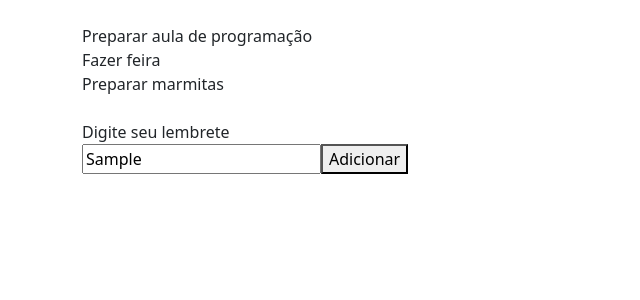
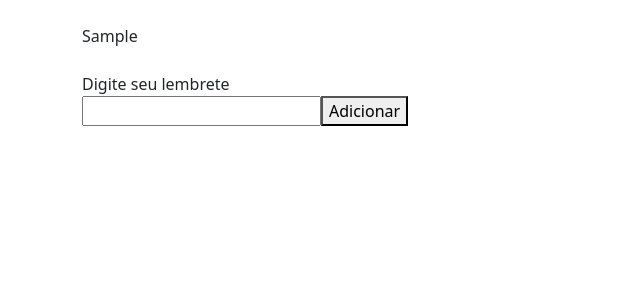
Before and after one commit to AlissonCurvina/prova-p1, a React (Vite) app: page / in a window 1280 px wide. Both pictures are taken after typing "Sample" into the empty fields and a click on the button "Adicionar". Shown: the top 300 px of the page, without its empty margins (0-640 px from the left). Built offline with nearby package versions, Linux system fonts and the light colour scheme.

Commit message:
feat(p1): exibe lista real

```diff
--- a/src/App.jsx
+++ b/src/App.jsx
@@ -1,21 +1,65 @@
+import React from "react"
 import LembreteEntrada from './LembreteEntrada'
 import LembreteLista from './LembreteLista'
 
-const App = () => {
-  return(
+class App extends React.Component {
+
+
+
+	constructor(props) {
+		super(props)
+		this.lembretes = []
+
+		this.state = {
+			lembretes: this.lembretes,
+			valorInput: "",
+			novoLembrete: null
+		}
+	}
+
+	atualizarValorInput = (e) => {
+		this.setState({valorInput: e.target.value})
+	}
+
+	obterValorInput = () => {
+		return this.state.valorInput
+	}
+
+	limparValorInput = () => {
+		this.setState({valorInput: ""})
+	}
+
+	obterLembrete = () => {
+		const novoLembrete = this.obterValorInput()
+		// this.setState({novoLembrete: this.obterValorInput()})
+
+
+		this.setState(stateAtual => ({
+			lembretes: [...stateAtual.lembretes, novoLembrete]
+		}))
+
+		this.limparValorInput()
+	}
+
+	render() {
+		return (
 			<div className="container">
 				<div className="row mt-4">
 					<div className="col">
-          <LembreteLista/>
+						<LembreteLista lembretes={this.state.lembretes}/>
 					</div>
 				</div>
 				<div className="row mt-4">
 					<div className="col">
-          <LembreteEntrada/>
+						<LembreteEntrada
+							atualizarValorInput={this.atualizarValorInput}
+							valorInput={this.state.valorInput}
+							obterLembrete={this.obterLembrete}/>
 					</div>
 				</div>
 			</div>
 		)
 	}
+}
 
 export default App
--- a/src/LembreteEntrada.jsx
+++ b/src/LembreteEntrada.jsx
@@ -1,14 +1,18 @@
-const LembreteEntrada = (props) => {
+import React from "react"
+
+export default class LembreteEntrada extends React.Component {
+    render() {
         return (
         <div>
             <div>Digite seu lembrete</div>
-        <input type="text"/>
-        <button>
+            <input
+                onChange={this.props.atualizarValorInput}
+                value={this.props.valorInput} type="text"/>
+            <button
+                onClick={this.props.obterLembrete}>
                 Adicionar
             </button>
         </div>
-
         )
     }
-
-export default LembreteEntrada
+}
--- a/src/LembreteLista.jsx
+++ b/src/LembreteLista.jsx
@@ -1,12 +1,14 @@
-const LembreteLista = (props) => {
+import React from "react"
 
-    return (
-    <div>
-        <div>Preparar aula de programação</div>
-        <div>Fazer feira</div>
-        <div>Preparar marmitas</div>
-    </div>
-    )
+
+export default class LembreteLista extends React.Component {
+    render() {
+        return (
+        <div>
+            {this.props.lembretes.map(lembrete => (
+                <div>{lembrete}</div>
+            ))}
+        </div>
+        )
+    }
 }
-
-export default LembreteLista
```
Lines whose indentation alone changed are shown as unchanged.
